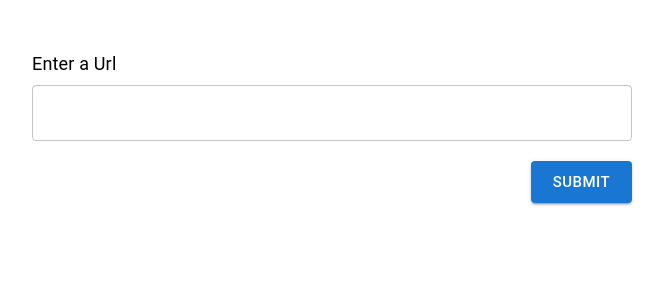
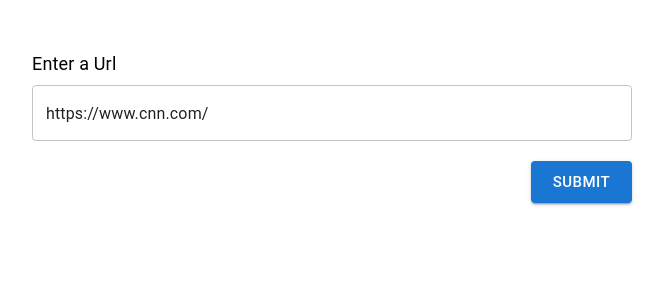
Before and after one commit to Tiinzzy/python-tests, a React (Create React App) app in the folder Learning-Python/nlp-tests/nltk/: page / in a window 1280 px wide. Shown: the top 300 px of the page, without its empty margins (308-972 px from the left). Built offline with nearby package versions, Linux system fonts and the light colour scheme.

Commit message:
added val;ue for now so i don't retype the url

```diff
--- a/Learning-Python/nlp-tests/nltk/src/components/frontend/Url.js
+++ b/Learning-Python/nlp-tests/nltk/src/components/frontend/Url.js
@@ -15,7 +15,8 @@ export default class Url extends React.Component {
     constructor(props) {
         super(props);
         this.state = {
-            url: null
+            url: null,
+            value: 'https://www.cnn.com/'
         };
 
     }
@@ -25,8 +26,8 @@ export default class Url extends React.Component {
     }
 
     SubmitUrl() {
-        let url = Base64.encode(this.state.url);
-        console.log(url,'<<<<<<<')
+        let url = Base64.encode(this.state.value);
+        console.log(url, '<<<<<<<')
         backend.send_url_to_backend(url, (data) => {
             console.log(data)
         })
@@ -37,7 +38,7 @@ export default class Url extends React.Component {
             <>
                 <Box style={{ display: 'flex', flexDirection: 'column', justifyContent: 'center', marginTop: 50 }}>
                     <Typography mb={1} fontSize={18} variant="body1">Enter a Url</Typography>
-                    <TextField variant="outlined" onChange={(e) => this.GetTextfieldValue(e)} />
+                    <TextField value={this.state.value} variant="outlined" onChange={(e) => this.GetTextfieldValue(e)} />
 
                 </Box >
                 <Box style={{ justifyContent: 'right', display: 'flex', marginTop: 20 }}>
```
